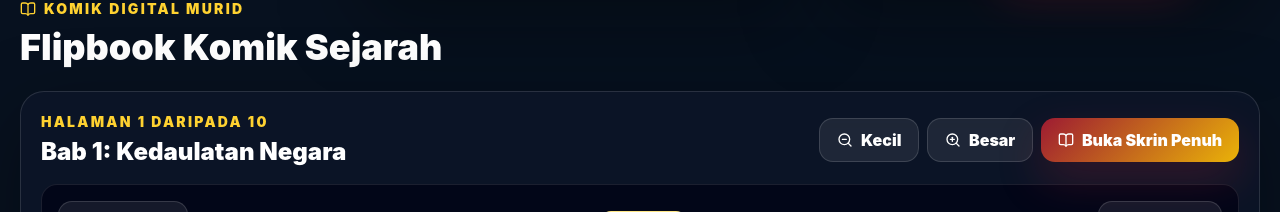
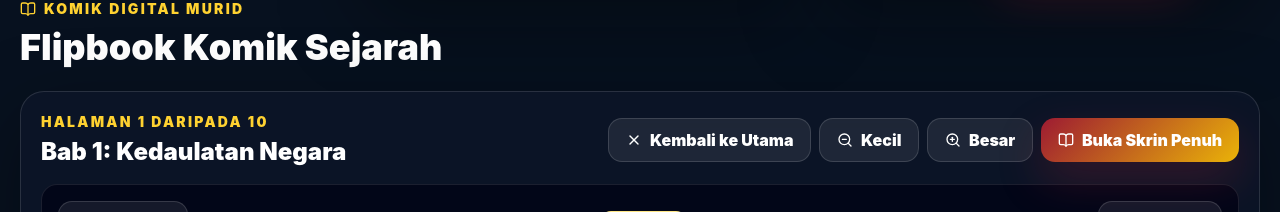
Before and after one commit to ppd-b030-cm47-blip/sejarah-make-it-easy, a React (Vite) app: page / in a window 1280 px wide. Shown: the part 3873-4085 px from the top of the page. Built offline with nearby package versions, Linux system fonts and the light colour scheme.

Commit message:
Kemaskan satu butang kembali komik digital

```diff
--- a/src/App.jsx
+++ b/src/App.jsx
@@ -1002,6 +1002,7 @@ function MobileFeatureOverlay({ panel, openPanel, closePanel, activeChapter, all
             key={`mobile-${activeChapter.id}`}
             chapters={allChapters}
             activeChapter={activeChapter}
+            onExit={closePanel}
           />
         )}
         {panel === 'kbat' && <KbatArena chapter={activeChapter} progress={progress} addXp={addXp} />}
@@ -1360,7 +1361,7 @@ function LearningActivities({ chapter, onOpenInfographic }) {
   )
 }
 
-function DigitalComicSection({ chapters, activeChapter }) {
+function DigitalComicSection({ chapters, activeChapter, onExit }) {
   const initialPage = Math.max(0, chapters.findIndex((chapter) => chapter.id === activeChapter.id))
   const [pageIndex, setPageIndex] = useState(initialPage)
   const [direction, setDirection] = useState(1)
@@ -1385,6 +1386,12 @@ function DigitalComicSection({ chapters, activeChapter }) {
 
   const goNext = () => {
     turnTo(pageIndex + 1, 1)
+  }
+
+  const handleExit = (event) => {
+    if (!onExit) return
+    event.preventDefault()
+    onExit()
   }
 
   useEffect(() => {
@@ -1432,6 +1439,9 @@ function DigitalComicSection({ chapters, activeChapter }) {
             <h3 className="mt-1 text-2xl font-black tracking-normal">Bab {currentPage.number}: {currentPage.chapter.title}</h3>
           </div>
           <div className="flex flex-wrap gap-2">
+            <a className="secondary-btn" href="#utama" onClick={handleExit}>
+              <X className="size-4" /> Kembali ke Utama
+            </a>
             <button type="button" className="secondary-btn" onClick={() => setZoom((value) => Math.max(0.8, value - 0.15))}>
               <ZoomOut className="size-4" /> Kecil
             </button>
```
